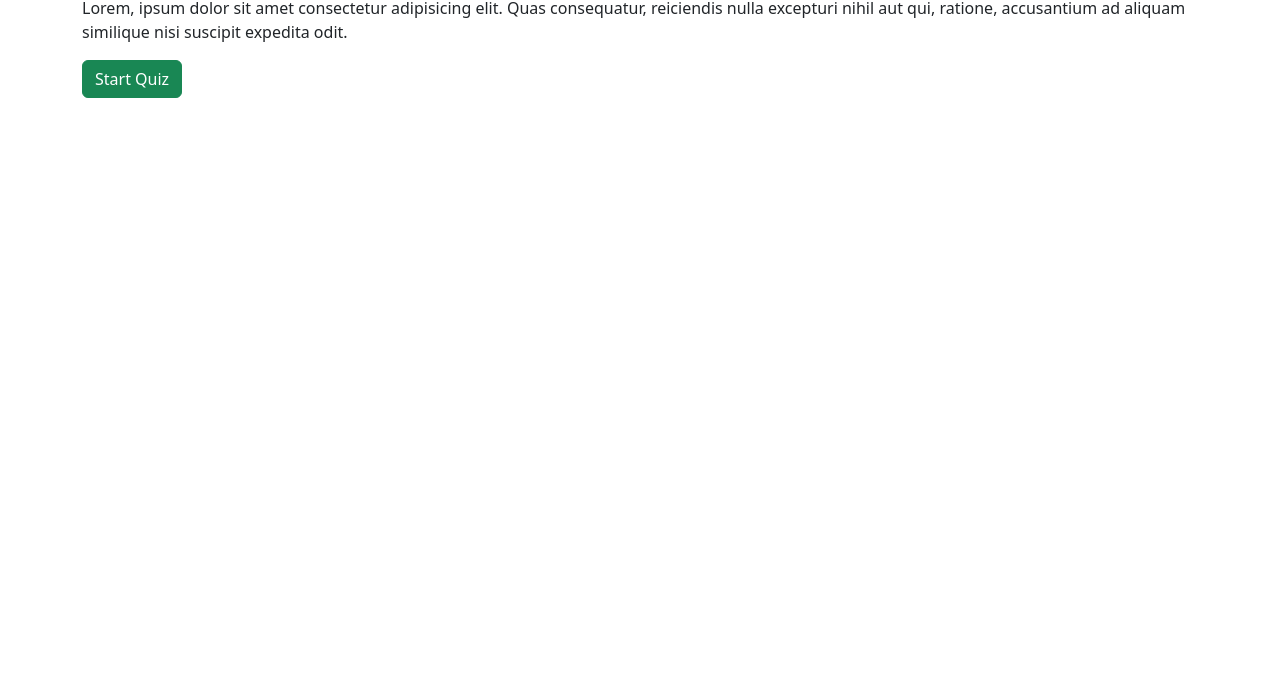
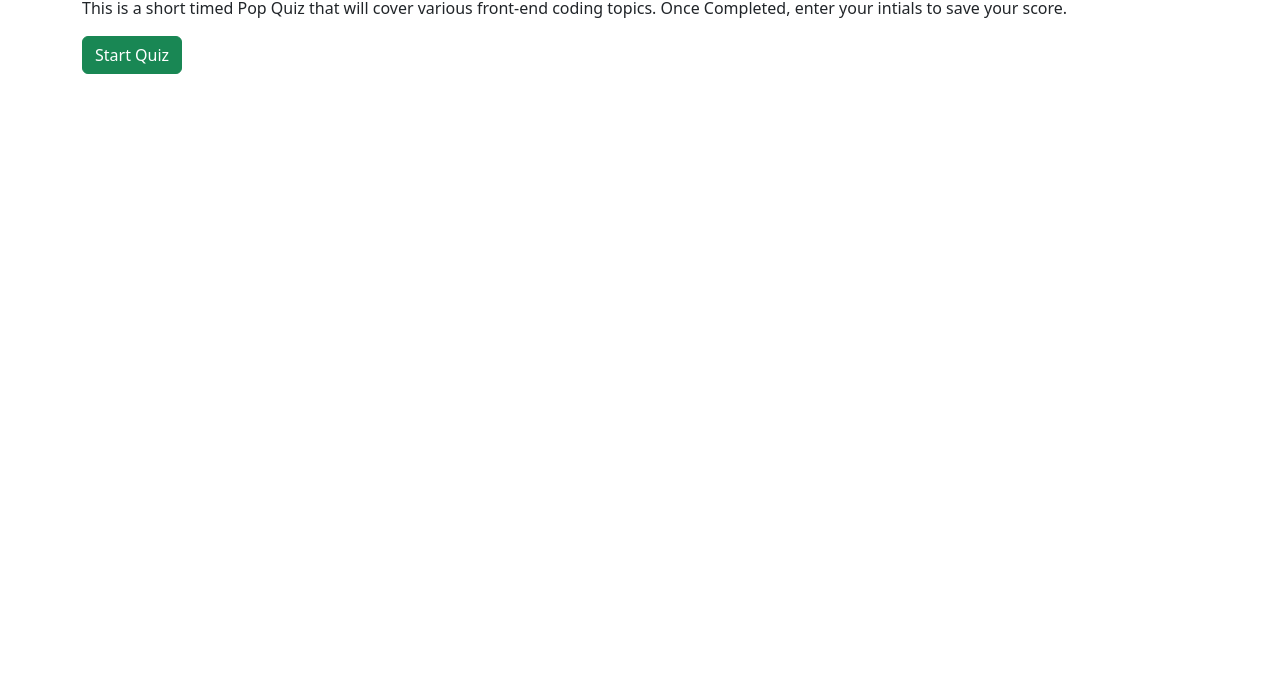
Before and after one commit to AFitzgerald95/04-codingPopQuiz, a plain HTML site: page index.html in a window 1280 px wide. Shown: the part 108-800 px from the top of the page. Drawn offline with nearby package versions, Linux system fonts and the light colour scheme.

Commit message:
Add files via upload

```diff
--- a/index.html
+++ b/index.html
@@ -16,7 +16,7 @@
 <div id="container" class="container">
   <div id="start-screen" class="start">
     <h1>Coding Pop Quiz</h1>
-    <p>Lorem, ipsum dolor sit amet consectetur adipisicing elit. Quas consequatur, reiciendis nulla excepturi nihil aut qui, ratione, accusantium ad aliquam similique nisi suscipit expedita odit.</p>
+    <p>This is a short timed Pop Quiz that will cover various front-end coding topics. Once Completed, enter your intials to save your score.</p>
     <button id="startBtn" class="btn btn-success">Start Quiz</button>
    </div>
 
```
